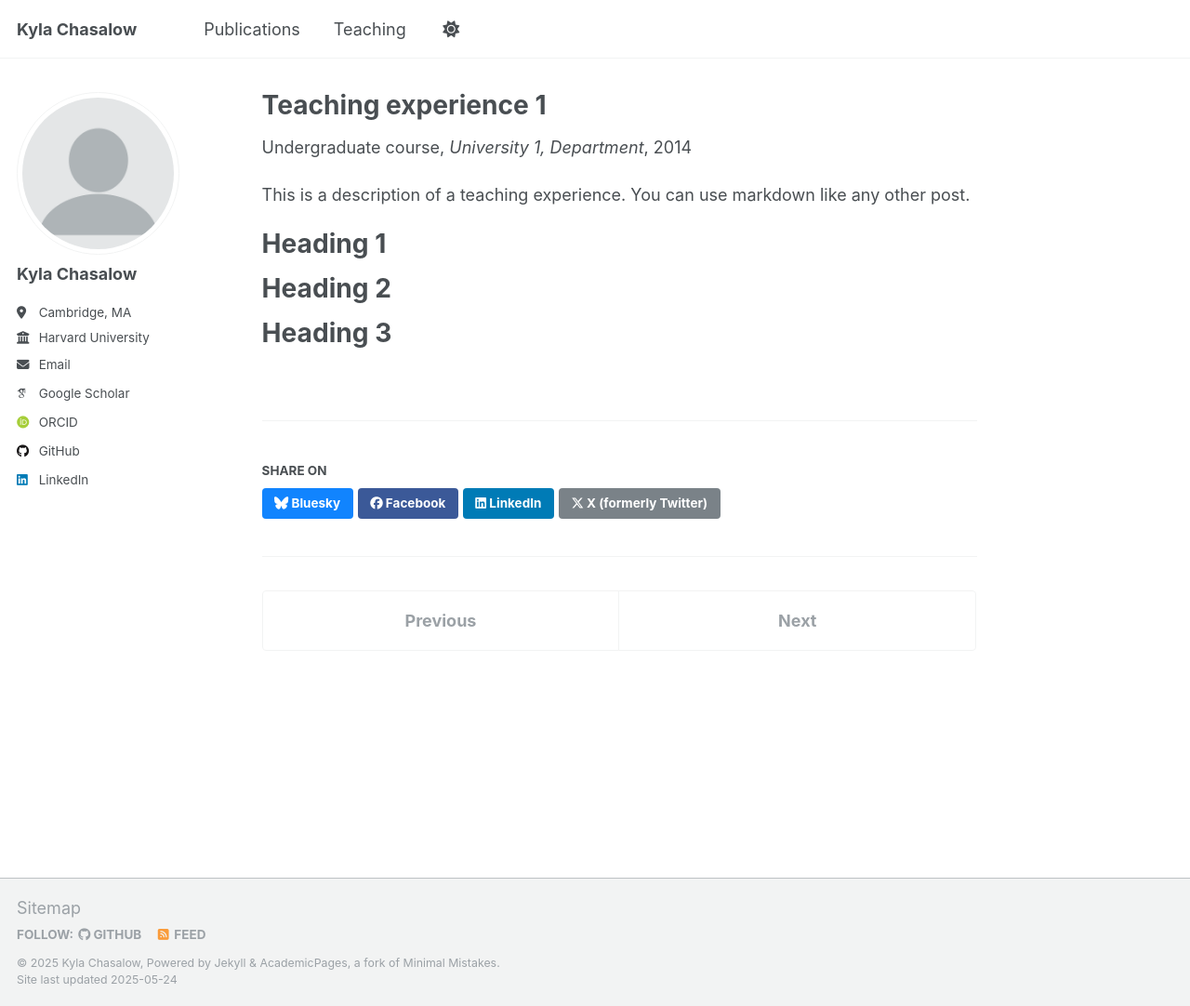
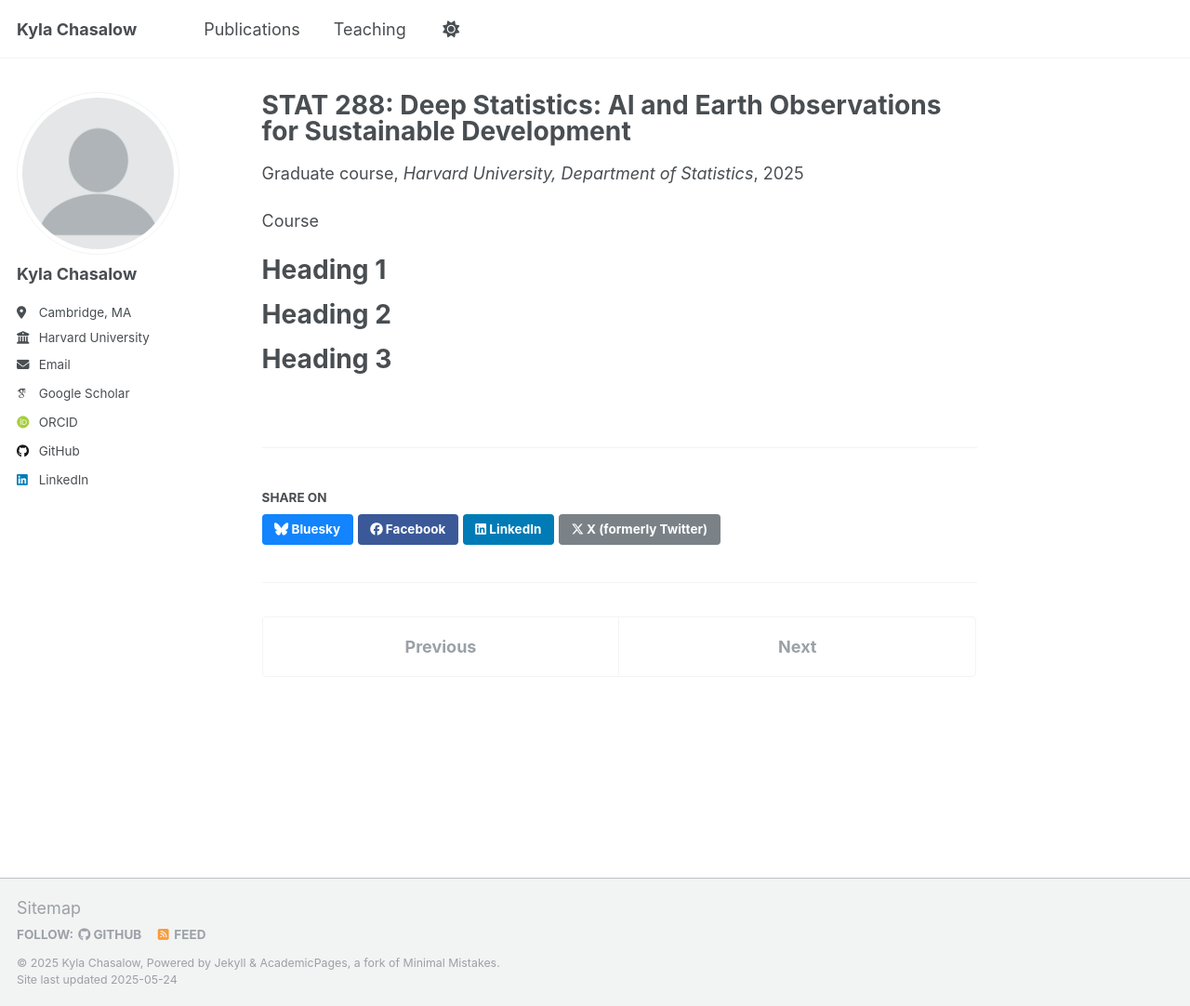
Before and after one commit to kchaz/kchaz-github.io, a Jekyll site: the page built from _teaching/2014-spring-teaching-1.md, in a window 1280 px wide and 1082 px high. Shown: the whole window at 93% size. Built offline with Jekyll 4.4.1, drawn with Linux system fonts in a browser that asks for light colours; some web fonts are replaced.

Commit message:
Update 2014-spring-teaching-1.md

```diff
--- a/_teaching/2014-spring-teaching-1.md
+++ b/_teaching/2014-spring-teaching-1.md
@@ -1,14 +1,13 @@
 ---
-title: "Teaching experience 1"
+title: "STAT 288: Deep Statistics: AI and Earth Observations for Sustainable Development"
 collection: teaching
-type: "Undergraduate course"
-permalink: /teaching/2014-spring-teaching-1
-venue: "University 1, Department"
-date: 2014-01-01
-location: "City, Country"
+type: "Graduate course"
+permalink: /teaching/DeepStatistics
+venue: "Harvard University, Department of Statistics"
+date: Spring 2024, 2025
+location: "Cambridge, MA"
 ---
-
-This is a description of a teaching experience. You can use markdown like any other post.
+Course
 
 Heading 1
 ======
```
